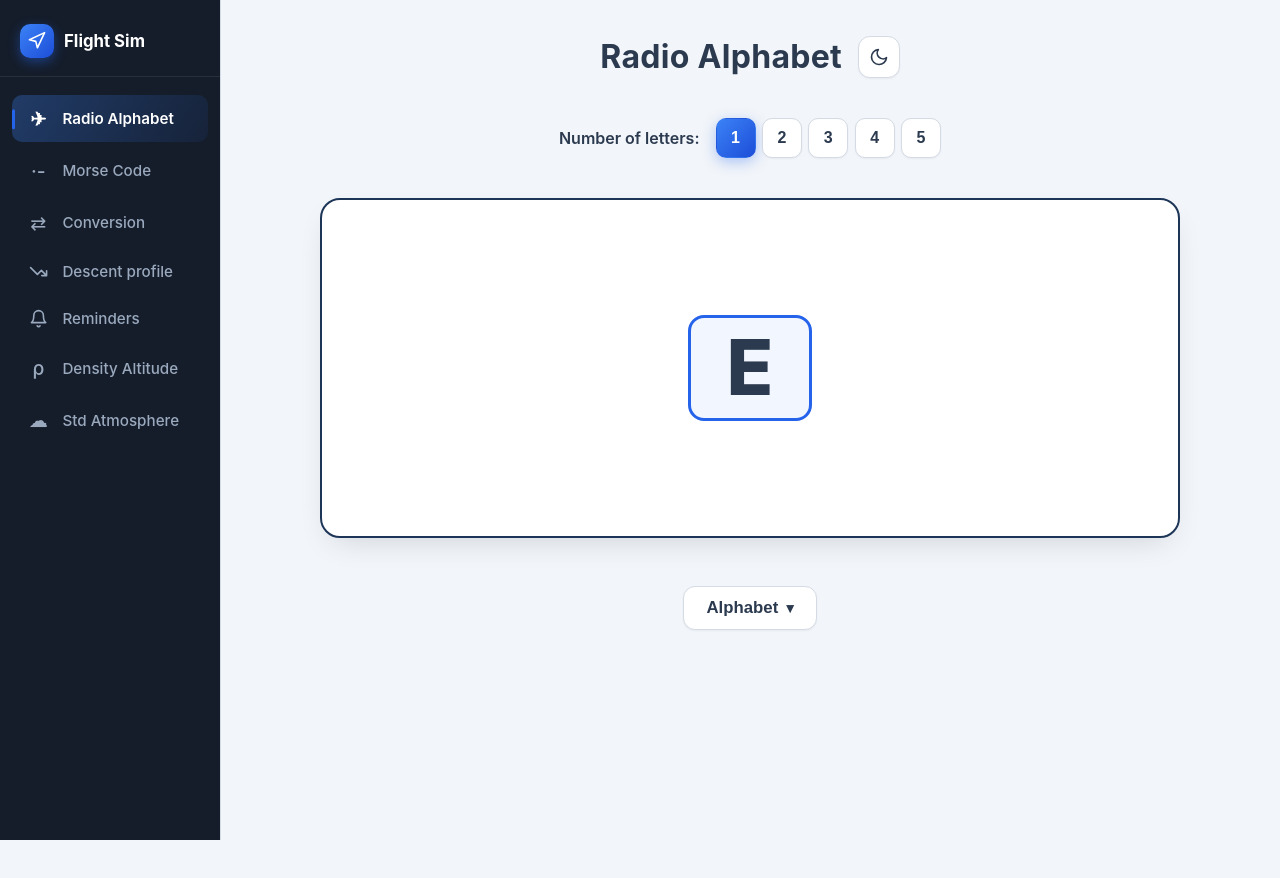
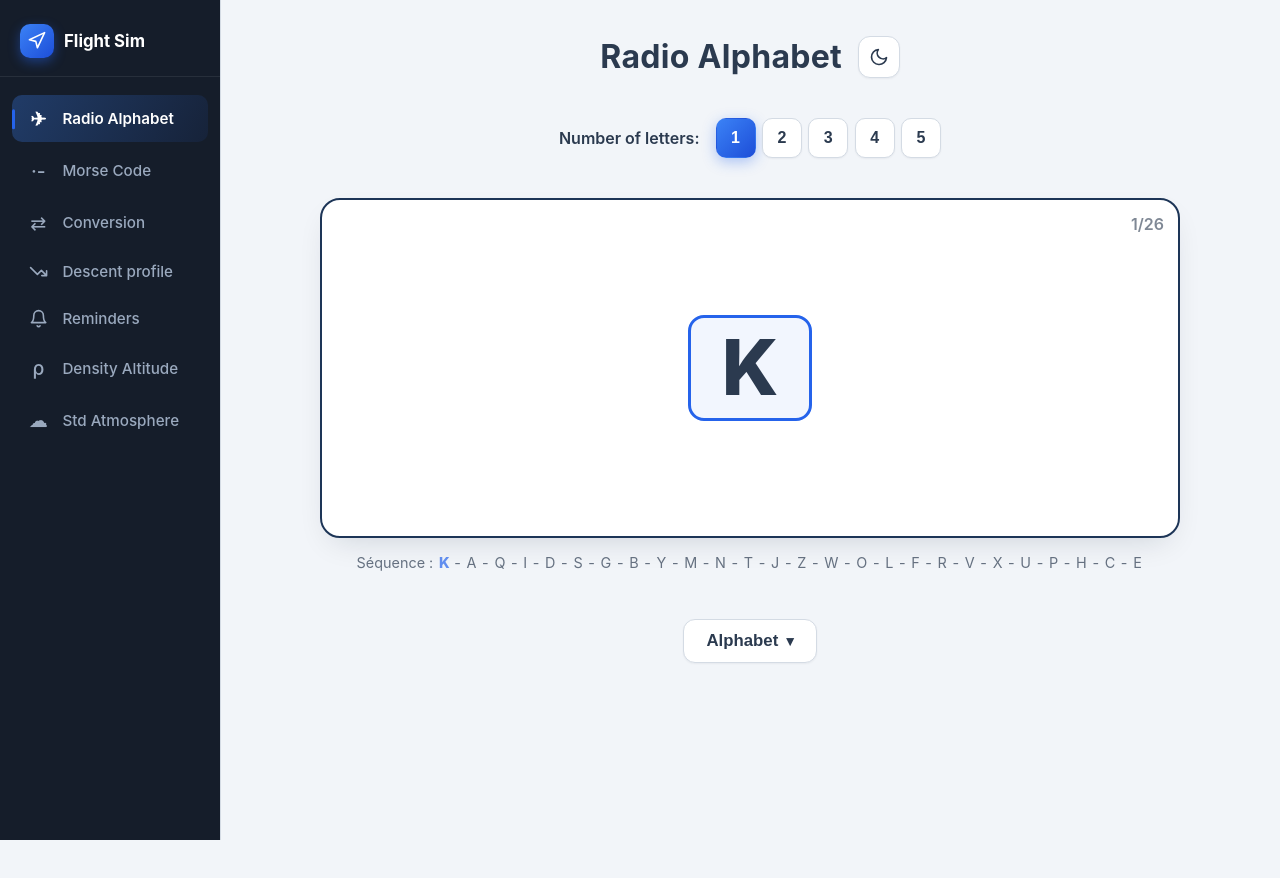
Before and after one commit to g-git-user/flight-sim, an Angular app: page /#/alphabet-radio in a window 1280 px wide. Shown: the top 878 px of the page. Built offline with nearby package versions, Linux system fonts and the light colour scheme.

Commit message:
feat: add progress and current sequence display to alphabet and morse code components

```diff
--- a/src/app/alphabet-radio/alphabet-radio.component.css
+++ b/src/app/alphabet-radio/alphabet-radio.component.css
@@ -49,6 +49,35 @@
   margin: 0 auto;
   perspective: 1200px;
   cursor: pointer;
+  position: relative;
+}
+
+.progress {
+  position: absolute;
+  top: 1rem;
+  right: 1rem;
+  font-weight: 600;
+  color: var(--text);
+  opacity: 0.6;
+  z-index: 10;
+}
+
+.current-sequence {
+  margin-top: 1rem;
+  text-align: center;
+  font-size: 0.9rem;
+  color: var(--text);
+  opacity: 0.7;
+  word-break: break-all;
+}
+
+.current-sequence span {
+  padding: 0 0.1rem;
+}
+
+.current-sequence .active-char {
+  color: var(--accent);
+  font-weight: 800;
 }
 
 .card-inner {
--- a/src/app/alphabet-radio/alphabet-radio.component.html
+++ b/src/app/alphabet-radio/alphabet-radio.component.html
@@ -24,6 +24,9 @@
     [class.revealed]="revealed()"
     (click)="onCardClick()"
   >
+    @if (progress()) {
+      <div class="progress">{{ progress() }}</div>
+    }
     <div class="card-inner">
       <div class="card-front">
         @for (item of letters(); track item.letter) {
@@ -44,6 +47,17 @@
         }
       </div>
     </div>
+    @if (progress()) {
+      <div class="current-sequence">
+        Séquence :
+        @for (char of currentCycleSequence(); track char; let i = $index) {
+          <span [class.active-char]="char === letters()[0].letter">
+            {{ char }}
+          </span>
+          @if (i < currentCycleSequence().length - 1) { - }
+        }
+      </div>
+    }
   </div>
 
   <section class="alphabet-section">
--- a/src/app/alphabet-radio/alphabet-radio.component.ts
+++ b/src/app/alphabet-radio/alphabet-radio.component.ts
@@ -53,8 +53,12 @@ export class AlphabetRadioComponent {
   readonly letters = signal<LetterItem[]>([]);
   readonly revealed = signal(false);
   readonly alphabetVisible = signal(false);
-  private readonly alphabet: string[] = Object.keys(NATO_PHONETIC);
+  readonly progress = signal<string | null>(null);
+  readonly cycleQueue = signal<string[]>([]);
+  readonly currentCycleSequence = signal<string[]>([]);
+  readonly alphabet: string[] = Object.keys(NATO_PHONETIC);
   private lastPick: string | null = null;
+
   readonly fullAlphabet: LetterItem[] = this.alphabet.map((l) => ({
     letter: l,
     word: NATO_PHONETIC[l],
@@ -66,6 +70,8 @@ export class AlphabetRadioComponent {
 
   setNbLetters(nb: number): void {
     this.nbLetters.set(nb);
+    this.cycleQueue.set([]);
+    this.currentCycleSequence.set([]);
     this.newSession();
   }
 
@@ -79,6 +85,22 @@ export class AlphabetRadioComponent {
   }
 
   newSession(): void {
+    if (this.nbLetters() === 1) {
+      if (this.cycleQueue().length === 0) {
+        const sequence = this.shuffle(this.alphabet);
+        this.cycleQueue.set(sequence);
+        this.currentCycleSequence.set([...sequence].reverse());
+      }
+      const queue = [...this.cycleQueue()];
+      const picked = [queue.pop()!];
+      this.cycleQueue.set(queue);
+      this.lastPick = picked.join('');
+      this.letters.set(
+        picked.map((l) => ({ letter: l, word: NATO_PHONETIC[l] }))
+      );
+      this.progress.set(`${this.alphabet.length - this.cycleQueue().length}/${this.alphabet.length}`);
+      this.revealed.set(false);
+    } else {
       let picked: string[];
       do {
         picked = this.shuffle(this.alphabet).slice(0, this.nbLetters());
@@ -88,7 +110,9 @@ export class AlphabetRadioComponent {
       this.letters.set(
         picked.map((l) => ({ letter: l, word: NATO_PHONETIC[l] }))
       );
+      this.progress.set(null);
       this.revealed.set(false);
+    }
   }
 
   onCardClick(): void {
--- a/src/app/morse-code/morse-code.component.css
+++ b/src/app/morse-code/morse-code.component.css
@@ -70,6 +70,35 @@
   margin: 0 auto;
   perspective: 1200px;
   cursor: pointer;
+  position: relative;
+}
+
+.progress {
+  position: absolute;
+  top: 1rem;
+  right: 1rem;
+  font-weight: 600;
+  color: var(--text);
+  opacity: 0.6;
+  z-index: 10;
+}
+
+.current-sequence {
+  margin-top: 1rem;
+  text-align: center;
+  font-size: 0.9rem;
+  color: var(--text);
+  opacity: 0.7;
+  word-break: break-all;
+}
+
+.current-sequence span {
+  padding: 0 0.1rem;
+}
+
+.current-sequence .active-char {
+  color: var(--accent);
+  font-weight: 800;
 }
 
 .card-inner {
--- a/src/app/morse-code/morse-code.component.html
+++ b/src/app/morse-code/morse-code.component.html
@@ -43,6 +43,9 @@
     [class.revealed]="revealed()"
     (click)="onCardClick()"
   >
+    @if (progress()) {
+      <div class="progress">{{ progress() }}</div>
+    }
     <div class="card-inner">
       <div class="card-front">
         @if (practiceMode() === 'text') {
@@ -70,6 +73,17 @@
         }
       </div>
     </div>
+    @if (progress()) {
+      <div class="current-sequence">
+        Séquence :
+        @for (char of currentCycleSequence(); track char; let i = $index) {
+          <span [class.active-char]="char === items()[0].char">
+            {{ char }}
+          </span>
+          @if (i < currentCycleSequence().length - 1) { - }
+        }
+      </div>
+    }
   </div>
 
   <section class="alphabet-section">
--- a/src/app/morse-code/morse-code.component.ts
+++ b/src/app/morse-code/morse-code.component.ts
@@ -29,18 +29,20 @@ export class MorseCodeComponent {
   readonly items = signal<MorseItem[]>([]);
   readonly revealed = signal(false);
   readonly morseVisible = signal(false);
+  readonly progress = signal<string | null>(null);
+  readonly cycleQueue = signal<string[]>([]);
+  readonly currentCycleSequence = signal<string[]>([]);
   readonly mode = signal<'all' | 'letters' | 'numbers'>('letters');
   readonly practiceMode = signal<'text' | 'audio'>('text');
 
   private readonly allChars: string[] = Object.keys(MORSE_CODE);
+  private lastPick: string | null = null;
 
-  private get filteredChars(): string[] {
+  get filteredChars(): string[] {
     if (this.mode() === 'letters') return this.allChars.filter(c => isNaN(parseInt(c)));
     if (this.mode() === 'numbers') return this.allChars.filter(c => !isNaN(parseInt(c)));
     return this.allChars;
   }
-
-  private lastPick: string | null = null;
 
   readonly fullMorse: MorseItem[] = this.allChars.map((c) => ({
     char: c,
@@ -53,11 +55,15 @@ export class MorseCodeComponent {
 
   setNbItems(nb: number): void {
     this.nbItems.set(nb);
+    this.cycleQueue.set([]);
+    this.currentCycleSequence.set([]);
     this.newSession();
   }
 
   setMode(mode: 'all' | 'letters' | 'numbers'): void {
     this.mode.set(mode);
+    this.cycleQueue.set([]);
+    this.currentCycleSequence.set([]);
     this.newSession();
   }
 
@@ -79,6 +85,22 @@ export class MorseCodeComponent {
     const pool = this.filteredChars;
     if (pool.length === 0) return;
 
+    if (this.nbItems() === 1) {
+      if (this.cycleQueue().length === 0) {
+        const sequence = this.shuffle(pool);
+        this.cycleQueue.set(sequence);
+        this.currentCycleSequence.set([...sequence].reverse());
+      }
+      const queue = [...this.cycleQueue()];
+      const picked = [queue.pop()!];
+      this.cycleQueue.set(queue);
+      this.lastPick = picked.join('');
+      this.items.set(
+        picked.map((c) => ({ char: c, code: MORSE_CODE[c] }))
+      );
+      this.progress.set(`${pool.length - this.cycleQueue().length}/${pool.length}`);
+      this.revealed.set(false);
+    } else {
       let picked: string[];
       do {
         picked = this.shuffle(pool).slice(0, Math.min(this.nbItems(), pool.length));
@@ -88,7 +110,9 @@ export class MorseCodeComponent {
       this.items.set(
         picked.map((c) => ({ char: c, code: MORSE_CODE[c] }))
       );
+      this.progress.set(null);
       this.revealed.set(false);
+    }
   }
 
   onCardClick(): void {
```
Lines whose indentation alone changed are shown as unchanged.
